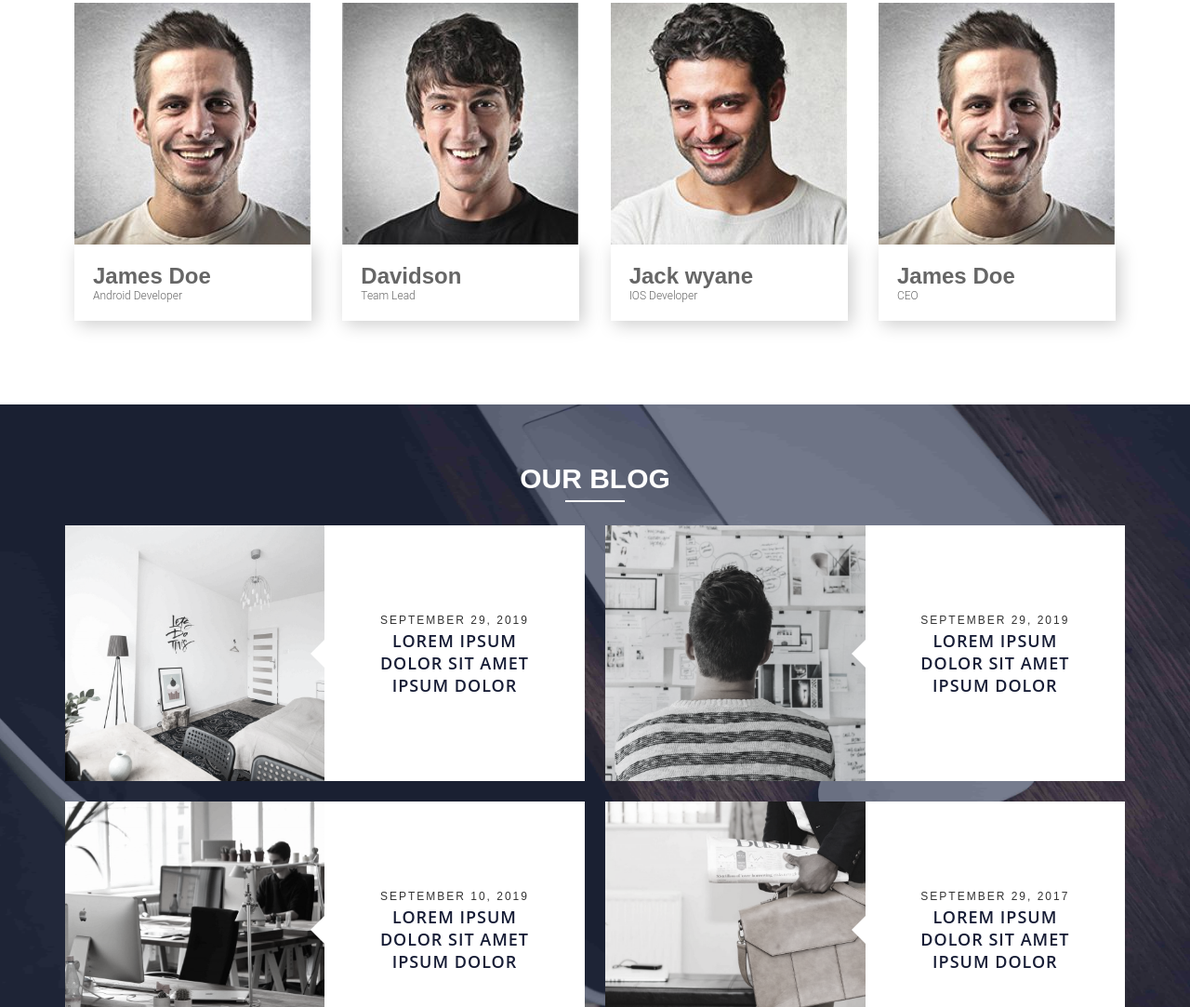
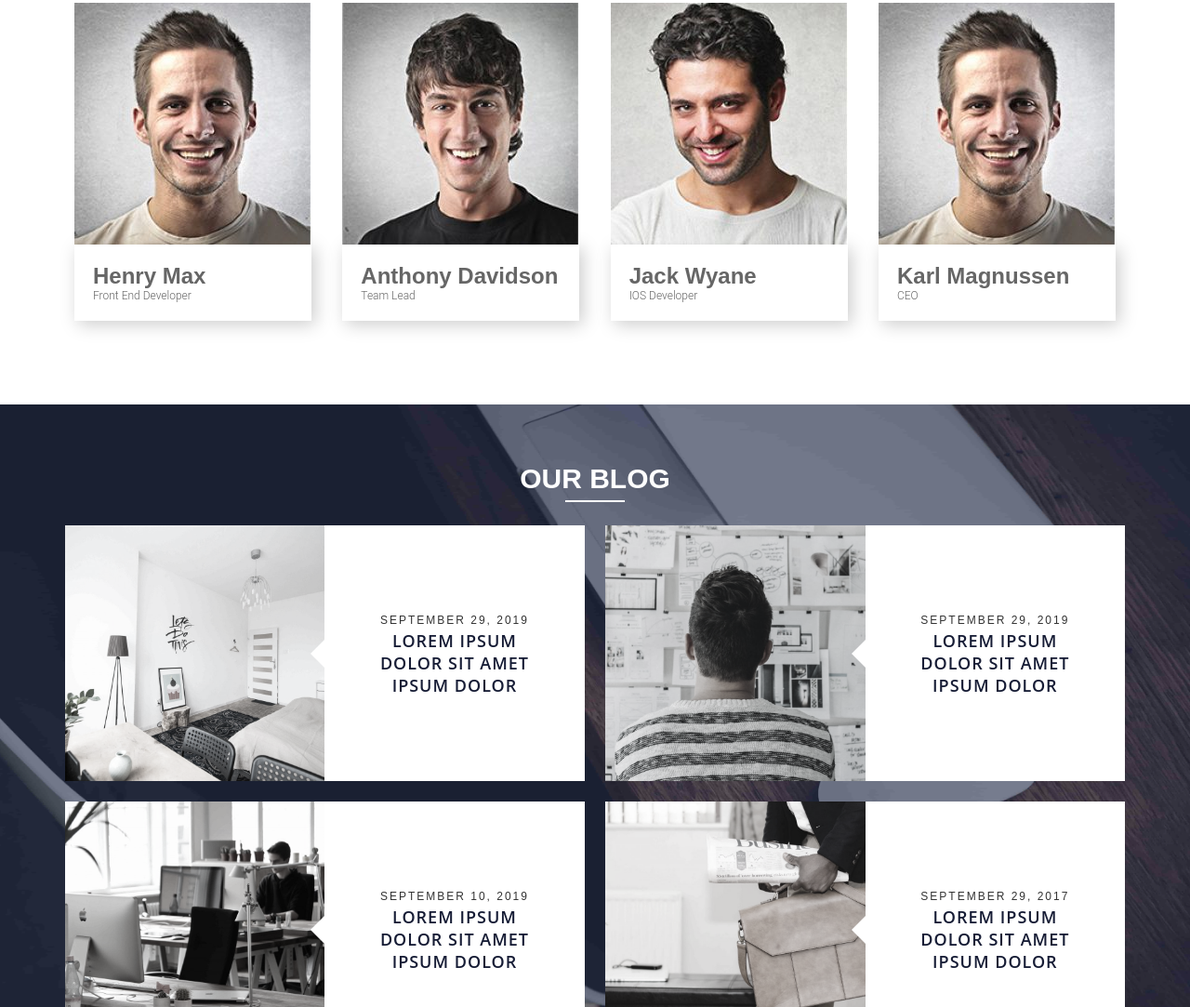
Before and after one commit to DanyloVelizhanskyi/portfolio-1, a plain HTML site: page index.html in a window 1280 px wide. Shown: the part 1869-2952 px from the top of the page at 93% size. Drawn offline with Linux system fonts and the light colour scheme.

Commit message:
final version

```diff
--- a/index.html
+++ b/index.html
@@ -152,8 +152,8 @@
                 </figcaption>
               </figure>
               <div class="team-container__item-footer">
-                <h3>James Doe</h3>
-                <span>Android Developer</span>
+                <h3>Henry Max</h3>
+                <span>Front End Developer</span>
               </div>
             </div>
             <div class="team-container__item">
@@ -172,7 +172,7 @@
                 </figcaption>
               </figure>
               <div class="team-container__item-footer">
-                <h3>Davidson</h3>
+                <h3>Anthony Davidson</h3>
                 <span>Team Lead</span>
               </div>
             </div>
@@ -192,7 +192,7 @@
                 </figcaption>
               </figure>
               <div class="team-container__item-footer">
-                <h3>Jack wyane</h3>
+                <h3>Jack Wyane</h3>
                 <span>IOS Developer</span>
               </div>
             </div>
@@ -212,7 +212,7 @@
                 </figcaption>
               </figure>
               <div class="team-container__item-footer">
-                <h3>James Doe</h3>
+                <h3>Karl Magnussen</h3>
                 <span>CEO</span>
               </div>
             </div>
```
